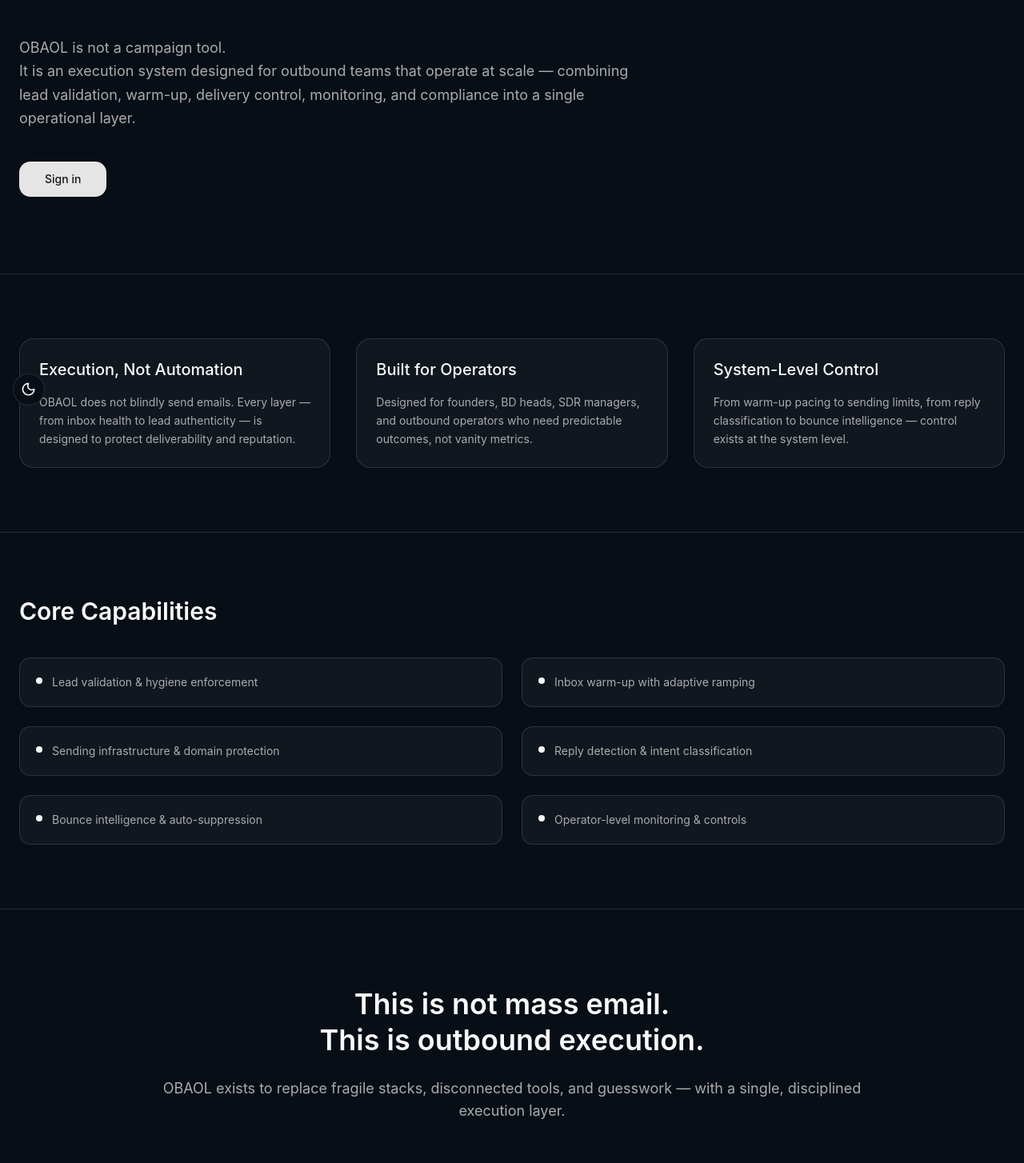
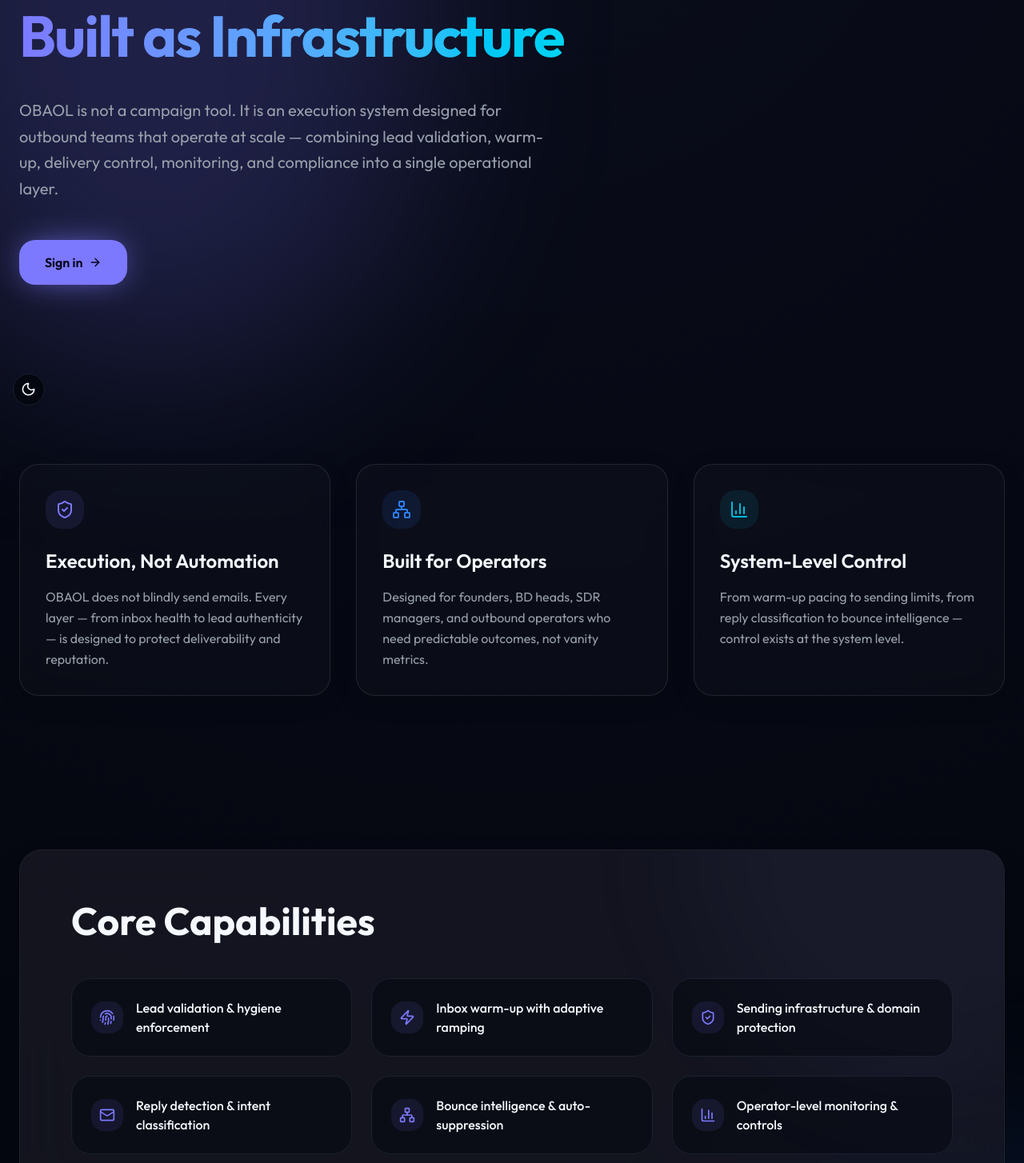
Before and after one commit to yoxaz-verse/emailmarketing-frontend, a Next.js app: page / in a window 1280 px wide. Shown: the part 277-1731 px from the top of the page at 80% size. Built offline with nearby package versions, Linux system fonts and the light colour scheme; no server answers.

Commit message:
loading error sss

```diff
--- a/app/globals.css
+++ b/app/globals.css
@@ -6,7 +6,7 @@
 @theme inline {
   --color-background: var(--background);
   --color-foreground: var(--foreground);
-  --font-sans: var(--font-geist-sans);
+  --font-sans: var(--font-sans-custom);
   --font-mono: var(--font-geist-mono);
   --color-sidebar-ring: var(--sidebar-ring);
   --color-sidebar-border: var(--sidebar-border);
@@ -44,77 +44,101 @@
   --radius-2xl: calc(var(--radius) + 8px);
   --radius-3xl: calc(var(--radius) + 12px);
   --radius-4xl: calc(var(--radius) + 16px);
+
+  /* Custom Animations */
+  --animate-fade-in-up: fade-in-up 0.8s cubic-bezier(0.16, 1, 0.3, 1) forwards;
+  --animate-pulse-slow: pulse-slow 4s cubic-bezier(0.4, 0, 0.6, 1) infinite;
 }
 
 :root {
-  --font-geist-sans: "Inter", "Segoe UI", Roboto, "Helvetica Neue", Arial, sans-serif;
+  --font-sans-custom: "Outfit", "Inter", "Segoe UI", Roboto, "Helvetica Neue", Arial, sans-serif;
   --font-geist-mono: "JetBrains Mono", "SFMono-Regular", Menlo, Monaco, Consolas, "Liberation Mono", "Courier New", monospace;
-  --radius: 0.625rem;
-  --background: oklch(1 0 0);
-  --foreground: oklch(0.145 0 0);
+  --radius: 1rem;
+
+  /* Light Mode - Refined Premium Palette */
+  --background: oklch(0.985 0.002 247.839);
+  --foreground: oklch(0.145 0.014 249.383);
   --card: oklch(1 0 0);
-  --card-foreground: oklch(0.145 0 0);
+  --card-foreground: oklch(0.145 0.014 249.383);
   --popover: oklch(1 0 0);
-  --popover-foreground: oklch(0.145 0 0);
-  --primary: oklch(0.205 0 0);
+  --popover-foreground: oklch(0.145 0.014 249.383);
+
+  /* Primary: Deep Indigo/Purple */
+  --primary: oklch(0.4 0.15 280);
   --primary-foreground: oklch(0.985 0 0);
-  --secondary: oklch(0.97 0 0);
-  --secondary-foreground: oklch(0.205 0 0);
-  --muted: oklch(0.97 0 0);
-  --muted-foreground: oklch(0.556 0 0);
-  --accent: oklch(0.97 0 0);
-  --accent-foreground: oklch(0.205 0 0);
+
+  /* Secondary: Soft Slate */
+  --secondary: oklch(0.96 0.01 250);
+  --secondary-foreground: oklch(0.205 0.015 250);
+
+  --muted: oklch(0.96 0.01 250);
+  --muted-foreground: oklch(0.556 0.02 250);
+  --accent: oklch(0.96 0.01 250);
+  --accent-foreground: oklch(0.205 0.015 250);
+
   --destructive: oklch(0.577 0.245 27.325);
-  --border: oklch(0.922 0 0);
-  --input: oklch(0.922 0 0);
-  --ring: oklch(0.708 0 0);
+  --border: oklch(0.92 0.01 250);
+  --input: oklch(0.92 0.01 250);
+  --ring: oklch(0.4 0.15 280);
+
+  /* Charts */
   --chart-1: oklch(0.646 0.222 41.116);
   --chart-2: oklch(0.6 0.118 184.704);
   --chart-3: oklch(0.398 0.07 227.392);
   --chart-4: oklch(0.828 0.189 84.429);
   --chart-5: oklch(0.769 0.188 70.08);
-  --sidebar: oklch(0.985 0 0);
-  --sidebar-foreground: oklch(0.145 0 0);
-  --sidebar-primary: oklch(0.205 0 0);
+
+  --sidebar: oklch(0.985 0.002 247.839);
+  --sidebar-foreground: oklch(0.145 0.014 249.383);
+  --sidebar-primary: oklch(0.4 0.15 280);
   --sidebar-primary-foreground: oklch(0.985 0 0);
-  --sidebar-accent: oklch(0.97 0 0);
-  --sidebar-accent-foreground: oklch(0.205 0 0);
-  --sidebar-border: oklch(0.922 0 0);
-  --sidebar-ring: oklch(0.708 0 0);
+  --sidebar-accent: oklch(0.96 0.01 250);
+  --sidebar-accent-foreground: oklch(0.205 0.015 250);
+  --sidebar-border: oklch(0.92 0.01 250);
+  --sidebar-ring: oklch(0.4 0.15 280);
 }
 
 .dark {
-  --background: oklch(0.16 0.02 255);
-  --foreground: oklch(0.985 0 0);
-  --card: oklch(0.2 0.02 255);
-  --card-foreground: oklch(0.985 0 0);
-  --popover: oklch(0.2 0.02 255);
-  --popover-foreground: oklch(0.985 0 0);
-  --primary: oklch(0.922 0 0);
-  --primary-foreground: oklch(0.205 0 0);
-  --secondary: oklch(0.24 0.02 255);
-  --secondary-foreground: oklch(0.985 0 0);
-  --muted: oklch(0.24 0.02 255);
-  --muted-foreground: oklch(0.74 0 0);
-  --accent: oklch(0.24 0.02 255);
-  --accent-foreground: oklch(0.985 0 0);
-  --destructive: oklch(0.704 0.191 22.216);
-  --border: oklch(1 0 0 / 12%);
-  --input: oklch(1 0 0 / 15%);
-  --ring: oklch(0.58 0 0);
+  /* Dark Mode - Deep Space Premium */
+  --background: oklch(0.13 0.02 260);
+  --foreground: oklch(0.98 0.01 260);
+  --card: oklch(0.16 0.025 260);
+  --card-foreground: oklch(0.98 0.01 260);
+  --popover: oklch(0.16 0.025 260);
+  --popover-foreground: oklch(0.98 0.01 260);
+
+  /* Primary: Vibrant Neon Indigo/Purple */
+  --primary: oklch(0.65 0.2 280);
+  --primary-foreground: oklch(0.1 0.05 280);
+
+  --secondary: oklch(0.2 0.03 260);
+  --secondary-foreground: oklch(0.98 0.01 260);
+
+  --muted: oklch(0.2 0.03 260);
+  --muted-foreground: oklch(0.7 0.02 260);
+  --accent: oklch(0.2 0.03 260);
+  --accent-foreground: oklch(0.98 0.01 260);
+
+  --destructive: oklch(0.6 0.2 25);
+  --border: oklch(0.25 0.03 260);
+  --input: oklch(0.25 0.03 260);
+  --ring: oklch(0.65 0.2 280);
+
+  /* Charts */
   --chart-1: oklch(0.488 0.243 264.376);
   --chart-2: oklch(0.696 0.17 162.48);
   --chart-3: oklch(0.769 0.188 70.08);
   --chart-4: oklch(0.627 0.265 303.9);
   --chart-5: oklch(0.645 0.246 16.439);
-  --sidebar: oklch(0.19 0.02 255);
-  --sidebar-foreground: oklch(0.985 0 0);
-  --sidebar-primary: oklch(0.488 0.243 264.376);
-  --sidebar-primary-foreground: oklch(0.985 0 0);
-  --sidebar-accent: oklch(0.24 0.02 255);
-  --sidebar-accent-foreground: oklch(0.985 0 0);
-  --sidebar-border: oklch(1 0 0 / 12%);
-  --sidebar-ring: oklch(0.58 0 0);
+
+  --sidebar: oklch(0.13 0.02 260);
+  --sidebar-foreground: oklch(0.98 0.01 260);
+  --sidebar-primary: oklch(0.65 0.2 280);
+  --sidebar-primary-foreground: oklch(0.1 0.05 280);
+  --sidebar-accent: oklch(0.2 0.03 260);
+  --sidebar-accent-foreground: oklch(0.98 0.01 260);
+  --sidebar-border: oklch(0.25 0.03 260);
+  --sidebar-ring: oklch(0.65 0.2 280);
 }
 
 @layer base {
@@ -122,7 +146,46 @@
     @apply border-border outline-ring/50;
   }
   body {
-    @apply bg-background text-foreground;
+    @apply bg-background text-foreground selection:bg-primary/30 selection:text-primary;
+    background-image: radial-gradient(
+      circle at top center,
+      oklch(0.65 0.2 280 / 0.05) 0%,
+      transparent 70%
+    );
+  }
+}
+
+/* Glassmorphism Utilities */
+.glass {
+  @apply bg-white/40 dark:bg-black/40 backdrop-blur-xl border border-white/20 dark:border-white/10 shadow-xl dark:shadow-2xl;
+}
+.glass-panel {
+  @apply bg-white/70 dark:bg-[#1a1b26]/70 backdrop-blur-2xl border border-white/50 dark:border-white/5 shadow-2xl;
+}
+.glass-card {
+  @apply bg-white/50 dark:bg-white/[0.02] backdrop-blur-lg border border-black/5 dark:border-white/10 shadow-[0_8px_30px_rgb(0,0,0,0.04)] dark:shadow-[0_8px_30px_rgb(0,0,0,0.12)];
+}
+.text-gradient {
+  @apply bg-clip-text text-transparent bg-gradient-to-r from-primary to-blue-500 dark:to-cyan-400;
+}
+
+/* Keyframes for micro-animations */
+@keyframes fade-in-up {
+  0% {
+    opacity: 0;
+    transform: translateY(20px);
+  }
+  100% {
+    opacity: 1;
+    transform: translateY(0);
+  }
+}
+@keyframes pulse-slow {
+  0%, 100% {
+    opacity: 1;
+  }
+  50% {
+    opacity: 0.5;
   }
 }
 
--- a/app/layout.tsx
+++ b/app/layout.tsx
@@ -1,12 +1,25 @@
 import type { Metadata } from "next";
+import { Outfit } from "next/font/google";
 import "./globals.css";
 import { Toaster } from "react-hot-toast";
 import { ThemeProvider } from "@/components/theme-provider";
 import { ThemeToggle } from "@/components/theme-toggle";
 
+const outfit = Outfit({
+  subsets: ["latin"],
+  variable: "--font-sans-custom",
+  display: "swap",
+});
+
 export const metadata: Metadata = {
-  title: "Obaol Cold Emailing",
-  description: "OBAOL Suprme Own Cold Email Marketing",
+  title: "OBAOL | Cold Email Infrastructure",
+  description: "OBAOL is an execution system designed for outbound teams that operate at scale. Built as Infrastructure.",
+  keywords: ["cold email", "outbound", "email infrastructure", "B2B sales", "lead generation"],
+  openGraph: {
+    title: "OBAOL | Cold Email Infrastructure",
+    description: "Built for operators. System-level control for outbound email marketing.",
+    type: "website",
+  }
 };
 
 export default function RootLayout({
@@ -15,8 +28,8 @@
   children: React.ReactNode;
 }>) {
   return (
-    <html lang="en" suppressHydrationWarning>
-      <body className="min-h-screen bg-background text-foreground font-sans">
+    <html lang="en" suppressHydrationWarning className={outfit.variable}>
+      <body className="min-h-screen bg-background text-foreground font-sans antialiased selection:bg-primary/30 selection:text-primary">
         <ThemeProvider
           attribute="class"
           defaultTheme="dark"
@@ -24,8 +37,20 @@
           disableTransitionOnChange
         >
           {children}
-          <ThemeToggle />
-          <Toaster position="top-right" />
+          <div className="fixed bottom-6 right-6 z-50">
+            <ThemeToggle />
+          </div>
+          <Toaster
+            position="top-right"
+            toastOptions={{
+              className: 'glass-card border-border/50 text-foreground',
+              style: {
+                background: 'var(--card)',
+                color: 'var(--card-foreground)',
+                backdropFilter: 'blur(12px)',
+              }
+            }}
+          />
         </ThemeProvider>
       </body>
     </html>
--- a/app/page.tsx
+++ b/app/page.tsx
@@ -1,6 +1,6 @@
-import { serverFetch } from "@/lib/server/server-fetch";
 import { cookies } from "next/headers";
 import Link from "next/link";
+import { ArrowRight, ShieldCheck, Mail, Network, BarChart3, Fingerprint, Zap } from "lucide-react";
 
 export default async function LandingPage() {
   const cookieStore = await cookies();
@@ -9,107 +9,114 @@
   const ctaHref = hasToken ? '/dashboard' : '/login';
   const ctaLabel = hasToken ? 'Go to Dashboard' : 'Sign in';
 
+  const capabilities = [
+    { icon: Fingerprint, text: "Lead validation & hygiene enforcement" },
+    { icon: Zap, text: "Inbox warm-up with adaptive ramping" },
+    { icon: ShieldCheck, text: "Sending infrastructure & domain protection" },
+    { icon: Mail, text: "Reply detection & intent classification" },
+    { icon: Network, text: "Bounce intelligence & auto-suppression" },
+    { icon: BarChart3, text: "Operator-level monitoring & controls" },
+  ];
+
   return (
-    <div className="min-h-screen bg-background text-foreground">
+    <div className="min-h-screen relative overflow-hidden flex flex-col justify-between">
 
+      {/* Background Decorative Elements */}
+      <div className="absolute top-0 inset-x-0 h-full w-full pointer-events-none overflow-hidden -z-10">
+        <div className="absolute top-[-20%] left-[-10%] w-[50%] h-[50%] bg-primary/20 blur-[120px] rounded-full mix-blend-screen" />
+        <div className="absolute bottom-[-10%] right-[-10%] w-[40%] h-[40%] bg-blue-500/20 blur-[120px] rounded-full mix-blend-screen" />
+      </div>
+
+      <main className="flex-grow">
         {/* HERO SECTION */}
-      <section className="px-6 py-24 max-w-7xl mx-auto">
+        <section className="px-6 py-32 max-w-7xl mx-auto relative z-10 animate-fade-in-up">
           <div className="max-w-4xl">
-          <p className="text-sm uppercase tracking-widest text-muted-foreground">
-            OBAOL Overview
-          </p>
+            <div className="inline-flex items-center gap-2 px-3 py-1 rounded-full glass-card border-primary/20 text-xs font-medium text-primary mb-8">
+              <span className="relative flex h-2 w-2">
+                <span className="animate-ping absolute inline-flex h-full w-full rounded-full bg-primary opacity-75"></span>
+                <span className="relative inline-flex rounded-full h-2 w-2 bg-primary"></span>
+              </span>
+              OBAOL OVERVIEW
+            </div>
 
-          <h1 className="mt-6 text-4xl md:text-6xl font-semibold leading-tight">
-            Outbound Email Marketing
+            <h1 className="text-5xl md:text-7xl font-bold leading-tight tracking-tight">
+              Outbound Email
               <br />
-            <span className="text-muted-foreground">
+              <span className="text-gradient">
                 Built as Infrastructure
               </span>
             </h1>
 
-          <p className="mt-8 text-lg text-muted-foreground max-w-3xl leading-relaxed">
-            OBAOL is not a campaign tool.
-            <br />
-            It is an execution system designed for outbound teams that operate
-            at scale — combining lead validation, warm-up, delivery control,
-            monitoring, and compliance into a single operational layer.
+            <p className="mt-8 text-lg md:text-xl text-muted-foreground max-w-2xl leading-relaxed">
+              OBAOL is not a campaign tool. It is an execution system designed for outbound teams that operate at scale — combining lead validation, warm-up, delivery control, monitoring, and compliance into a single operational layer.
             </p>
 
             {/* SMART CTA */}
-          <div className="mt-10">
+            <div className="mt-12 flex items-center gap-4">
               <Link
                 href={ctaHref}
-              className="inline-flex items-center justify-center rounded-xl
-                         bg-primary text-primary-foreground px-8 py-3 text-sm font-medium
-                         hover:bg-primary/90 transition"
+                className="group relative inline-flex items-center justify-center rounded-xl bg-primary text-primary-foreground px-8 py-4 text-base font-semibold hover:bg-primary/90 transition-all hover:scale-105 active:scale-95 shadow-[0_0_40px_-10px_var(--color-primary)]"
               >
                 {ctaLabel}
+                <ArrowRight className="ml-2 h-4 w-4 transition-transform group-hover:translate-x-1" />
               </Link>
             </div>
           </div>
         </section>
 
         {/* VALUE GRID */}
-      <section className="px-6 py-20 border-t border-border">
+        <section className="px-6 py-24 relative z-10">
           <div className="max-w-7xl mx-auto grid grid-cols-1 md:grid-cols-3 gap-8">
 
-          <div className="bg-card border border-border rounded-2xl p-6">
-            <h3 className="text-xl font-medium">
-              Execution, Not Automation
-            </h3>
-            <p className="mt-4 text-sm text-muted-foreground leading-relaxed">
-              OBAOL does not blindly send emails.
-              Every layer — from inbox health to lead authenticity —
-              is designed to protect deliverability and reputation.
+            <div className="glass-card rounded-2xl p-8 hover:-translate-y-2 transition-all duration-300 hover:border-primary/50 group">
+              <div className="h-12 w-12 rounded-xl bg-primary/10 text-primary flex items-center justify-center mb-6 group-hover:scale-110 transition-transform">
+                <ShieldCheck className="h-6 w-6" />
+              </div>
+              <h3 className="text-2xl font-semibold">Execution, Not Automation</h3>
+              <p className="mt-4 text-muted-foreground leading-relaxed">
+                OBAOL does not blindly send emails. Every layer — from inbox health to lead authenticity — is designed to protect deliverability and reputation.
               </p>
             </div>
 
-          <div className="bg-card border border-border rounded-2xl p-6">
-            <h3 className="text-xl font-medium">
-              Built for Operators
-            </h3>
-            <p className="mt-4 text-sm text-muted-foreground leading-relaxed">
-              Designed for founders, BD heads, SDR managers, and
-              outbound operators who need predictable outcomes,
-              not vanity metrics.
+            <div className="glass-card rounded-2xl p-8 hover:-translate-y-2 transition-all duration-300 hover:border-primary/50 group">
+              <div className="h-12 w-12 rounded-xl bg-blue-500/10 text-blue-500 flex items-center justify-center mb-6 group-hover:scale-110 transition-transform">
+                <Network className="h-6 w-6" />
+              </div>
+              <h3 className="text-2xl font-semibold">Built for Operators</h3>
+              <p className="mt-4 text-muted-foreground leading-relaxed">
+                Designed for founders, BD heads, SDR managers, and outbound operators who need predictable outcomes, not vanity metrics.
               </p>
             </div>
 
-          <div className="bg-card border border-border rounded-2xl p-6">
-            <h3 className="text-xl font-medium">
-              System-Level Control
-            </h3>
-            <p className="mt-4 text-sm text-muted-foreground leading-relaxed">
-              From warm-up pacing to sending limits, from reply
-              classification to bounce intelligence —
-              control exists at the system level.
+            <div className="glass-card rounded-2xl p-8 hover:-translate-y-2 transition-all duration-300 hover:border-primary/50 group">
+              <div className="h-12 w-12 rounded-xl bg-cyan-500/10 text-cyan-500 flex items-center justify-center mb-6 group-hover:scale-110 transition-transform">
+                <BarChart3 className="h-6 w-6" />
+              </div>
+              <h3 className="text-2xl font-semibold">System-Level Control</h3>
+              <p className="mt-4 text-muted-foreground leading-relaxed">
+                From warm-up pacing to sending limits, from reply classification to bounce intelligence — control exists at the system level.
               </p>
             </div>
           </div>
         </section>
 
         {/* CAPABILITIES */}
-      <section className="px-6 py-20 border-t border-border">
-        <div className="max-w-7xl mx-auto">
-          <h2 className="text-3xl font-semibold">
-            Core Capabilities
-          </h2>
+        <section className="px-6 py-24 relative z-10">
+          <div className="max-w-7xl mx-auto glass-panel rounded-3xl p-8 md:p-16 border-t border-white/10 relative overflow-hidden">
+            <div className="absolute top-0 right-0 w-[600px] h-[600px] bg-primary/5 rounded-full blur-3xl -translate-y-1/2 translate-x-1/3" />
 
-          <div className="mt-10 grid grid-cols-1 md:grid-cols-2 gap-6">
-            {[
-              "Lead validation & hygiene enforcement",
-              "Inbox warm-up with adaptive ramping",
-              "Sending infrastructure & domain protection",
-              "Reply detection & intent classification",
-              "Bounce intelligence & auto-suppression",
-              "Operator-level monitoring & controls",
-            ].map((item) => (
+            <h2 className="text-3xl md:text-5xl font-bold mb-12">Core Capabilities</h2>
+
+            <div className="grid grid-cols-1 md:grid-cols-2 lg:grid-cols-3 gap-6 relative z-10">
+              {capabilities.map((item, i) => (
                 <div
-                key={item}
-                className="flex items-start gap-3 bg-card border border-border rounded-xl p-5"
+                  key={i}
+                  className="flex items-center gap-4 bg-background/50 hover:bg-background/80 transition-colors border border-border rounded-2xl p-6 group cursor-default"
                 >
-                <span className="mt-1 h-2 w-2 rounded-full bg-foreground" />
-                <p className="text-sm text-muted-foreground">{item}</p>
+                  <div className="flex-shrink-0 h-10 w-10 rounded-lg bg-primary/10 text-primary flex items-center justify-center group-hover:bg-primary group-hover:text-primary-foreground transition-colors">
+                    <item.icon className="h-5 w-5" />
+                  </div>
+                  <p className="font-medium text-foreground">{item.text}</p>
                 </div>
               ))}
             </div>
@@ -117,23 +124,22 @@
         </section>
 
         {/* POSITIONING BLOCK */}
-      <section className="px-6 py-24 border-t border-border">
-        <div className="max-w-4xl mx-auto text-center">
-          <h2 className="text-3xl md:text-4xl font-semibold leading-tight">
+        <section className="px-6 py-32 relative z-10 text-center">
+          <div className="max-w-4xl mx-auto">
+            <h2 className="text-4xl md:text-6xl font-bold leading-tight">
               This is not mass email.
               <br />
-            This is outbound execution.
+              <span className="text-gradient">This is outbound execution.</span>
             </h2>
 
-          <p className="mt-6 text-muted-foreground text-lg">
-            OBAOL exists to replace fragile stacks,
-            disconnected tools, and guesswork —
-            with a single, disciplined execution layer.
+            <p className="mt-8 text-xl text-muted-foreground leading-relaxed max-w-2xl mx-auto">
+              OBAOL exists to replace fragile stacks, disconnected tools, and guesswork — with a single, disciplined execution layer.
             </p>
           </div>
         </section>
+      </main>
 
-      <footer className="px-6 py-8 border-t border-border text-center text-xs text-muted-foreground">
+      <footer className="px-6 py-8 relative z-10 border-t border-border/50 text-center text-sm text-muted-foreground backdrop-blur-md bg-background/50">
         © {new Date().getFullYear()} OBAOL · Cold Email Marketing Infrastructure
       </footer>
     </div>
--- a/components/ui/card.tsx
+++ b/components/ui/card.tsx
@@ -7,7 +7,7 @@
     <div
       data-slot="card"
       className={cn(
-        "bg-card text-card-foreground flex flex-col gap-6 rounded-xl border py-6 shadow-sm",
+        "glass-card text-card-foreground flex flex-col gap-6 rounded-2xl py-6 transition-all duration-300 hover:shadow-lg hover:border-border",
         className
       )}
       {...props}
```
Also changed, not shown: app/dashboard/leads/LeadClientPage.tsx (+18 -0 lines), app/dashboard/leads/actions.ts (+14 -0 lines), components/ui/button.tsx (+4 -4 lines). Lines whose indentation alone changed are shown as unchanged.
